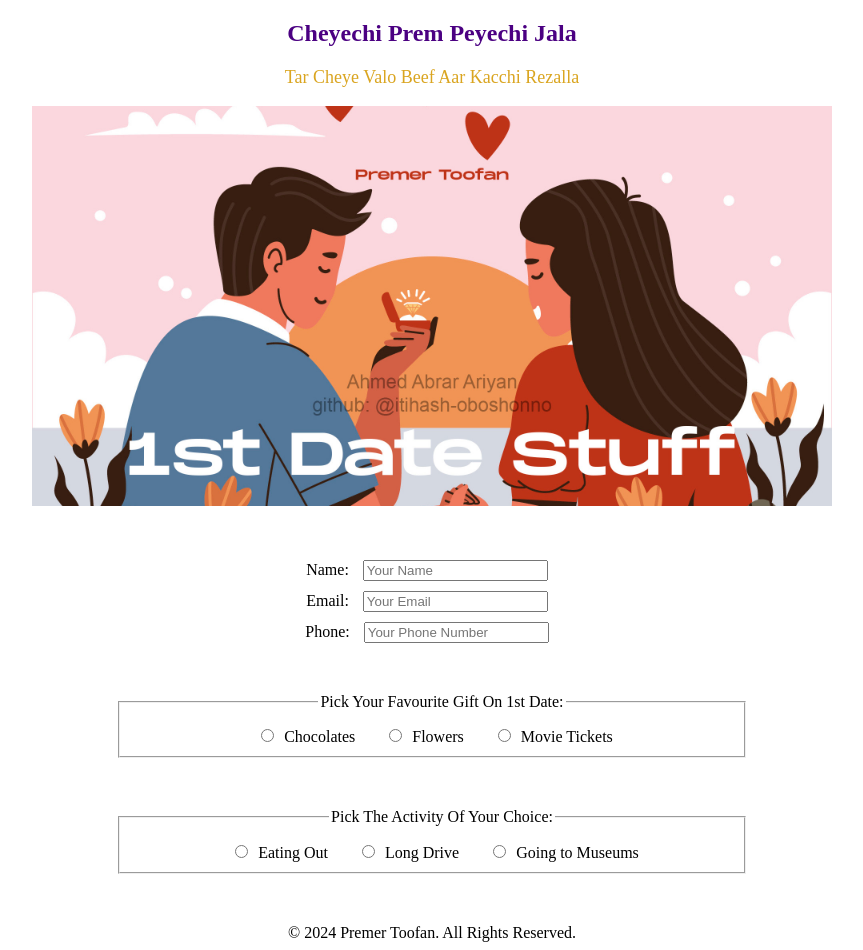
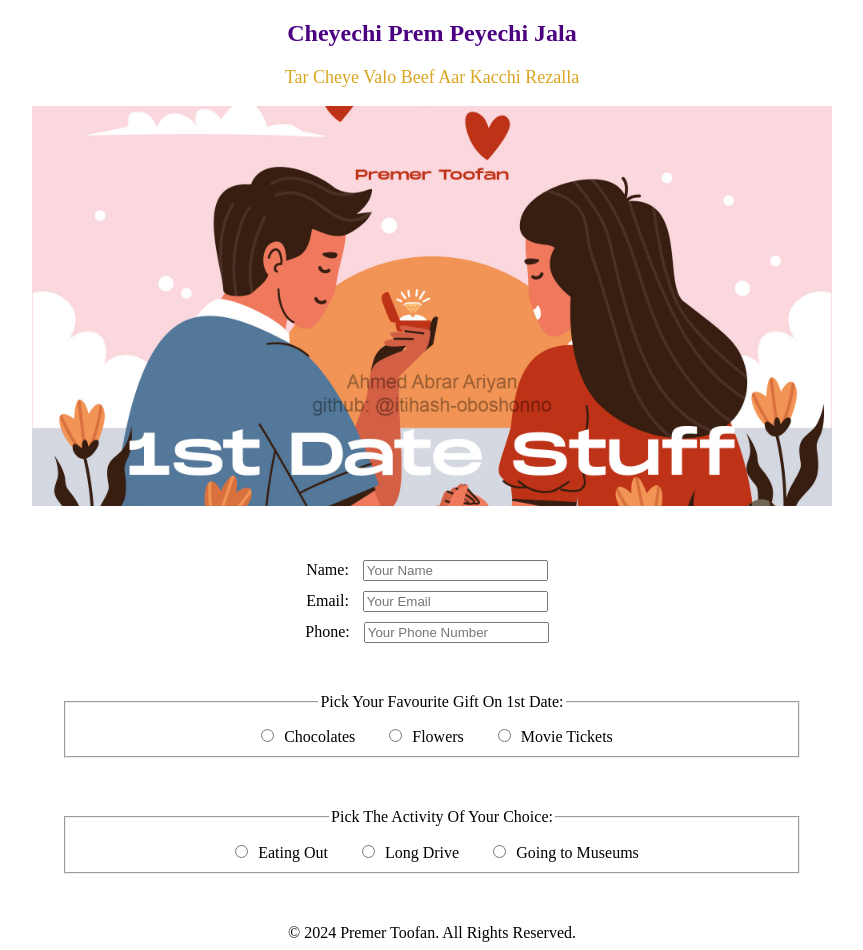
Before and after one commit to itihash-oboshonno/a_simple_form, a plain HTML site: page index.html in a window 1280 px wide. Shown: the whole page, without its empty margins (208-1071 px from the left). Drawn offline with Linux system fonts and the light colour scheme.

Commit message:
draft 0.2

```diff
--- a/styles/styles.css
+++ b/styles/styles.css
@@ -18,5 +18,7 @@ figure{
     max-width: 800px;
 }
 fieldset{
-    width: 600px; margin: auto; text-align: center;
+    width: 60%;
+    margin: auto;
+    text-align: center;
 }
```
